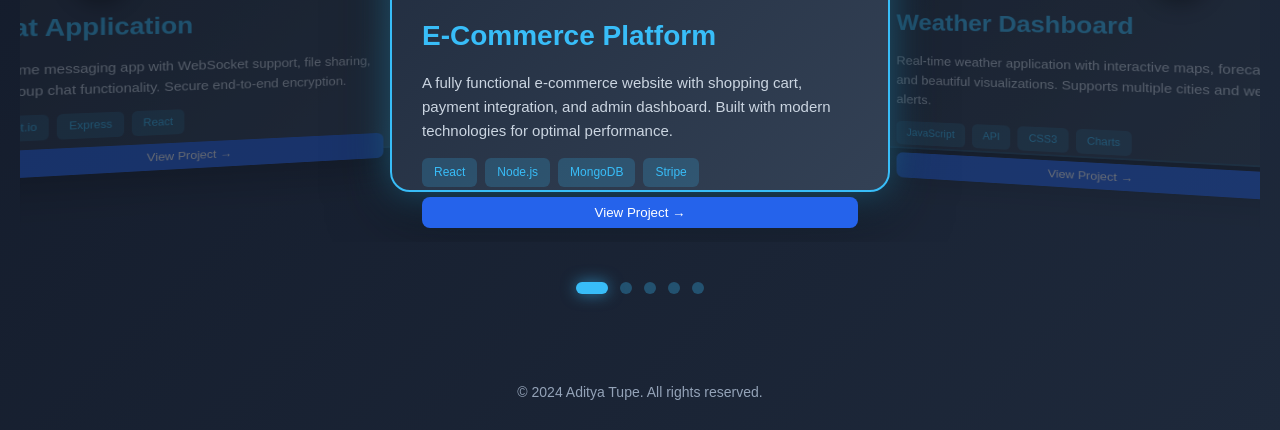
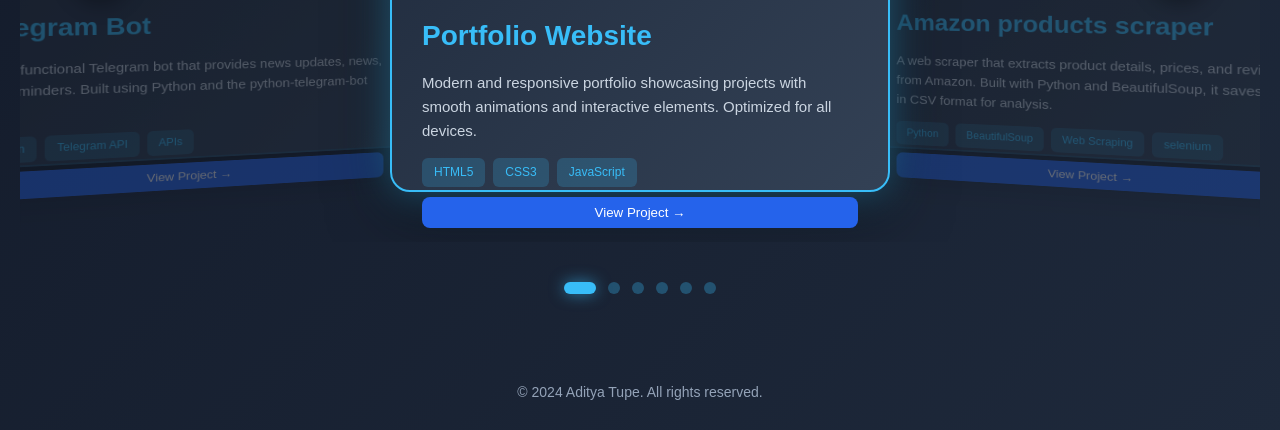
Before and after one commit to adityatupe026-star/Portfolio, a plain HTML site: page projects.html in a window 1280 px wide. Shown: the part 687-1117 px from the top of the page. Drawn offline with Linux system fonts and the light colour scheme.

Commit message:
Update projects.html

```diff
--- a/projects.html
+++ b/projects.html
@@ -37,18 +37,25 @@
   <script>
     const projects = [
       {
-        name: "E-Commerce Platform",
-        description: "A fully functional e-commerce website with shopping cart, payment integration, and admin dashboard. Built with modern technologies for optimal performance.",
-        tags: ["React", "Node.js", "MongoDB", "Stripe"],
-        icon: "🛒",
-        link: "https://github.com/yourusername/ecommerce-platform"
+        name: "Portfolio Website",
+        description: "Modern and responsive portfolio showcasing projects with smooth animations and interactive elements. Optimized for all devices.",
+        tags: ["HTML5", "CSS3", "JavaScript"],
+        icon: "💼",
+        link: "https://adityatupe026-star.github.io/Portfolio/"
       },
       {
-        name: "Weather Dashboard",
-        description: "Real-time weather application with interactive maps, forecasts, and beautiful visualizations. Supports multiple cities and weather alerts.",
-        tags: ["JavaScript", "API", "CSS3", "Charts"],
-        icon: "🌤️",
-        link: "https://yourwebsite.com/weather-dashboard"
+        name: "Amazon products scraper",
+        description: "A web scraper that extracts product details, prices, and reviews from Amazon. Built with Python and BeautifulSoup, it saves data in CSV format for analysis.",
+        tags: ["Python", "BeautifulSoup", "Web Scraping","selenium"],
+        icon: "🛒",
+        link: "https://github.com/adityatupe026-star/Amazon-product-scraper.git"
+      },
+      {
+        name: "Telegram News Bot",
+        description: "A multifunctional Telegram bot that provides news updates, weather forecasts, and reminders. Built using Python and the python-telegram-bot library.",
+        tags: ["Python", "Telegram API", "APIs"],
+        icon: "🤖",
+        link: "https://github.com/adityatupe026-star/Telegram-News-Bot.git"
       },
       {
         name: "Task Management App",
@@ -57,19 +64,20 @@
         icon: "✓",
         link: "https://github.com/yourusername/task-manager"
       },
-      {
-        name: "Portfolio Website",
-        description: "Modern and responsive portfolio showcasing projects with smooth animations and interactive elements. Optimized for all devices.",
-        tags: ["HTML5", "CSS3", "JavaScript"],
-        icon: "💼",
-        link: "https://yourwebsite.com"
-      },
+
       {
         name: "Chat Application",
         description: "Real-time messaging app with WebSocket support, file sharing, and group chat functionality. Secure end-to-end encryption.",
         tags: ["Socket.io", "Express", "React"],
         icon: "💬",
         link: "https://github.com/yourusername/chat-app"
+      },
+      {
+        name : "Telegram Bot",
+        description : "A multifunctional Telegram bot that provides news updates, news, and reminders. Built using Python and the python-telegram-bot library.",
+        tags : ["Python", "Telegram API", "APIs"],
+        icon : "🤖",
+        link : "https://github.com/adityatupe026-star/Telegram-News-Bot.git"
       }
     ];
 
```
